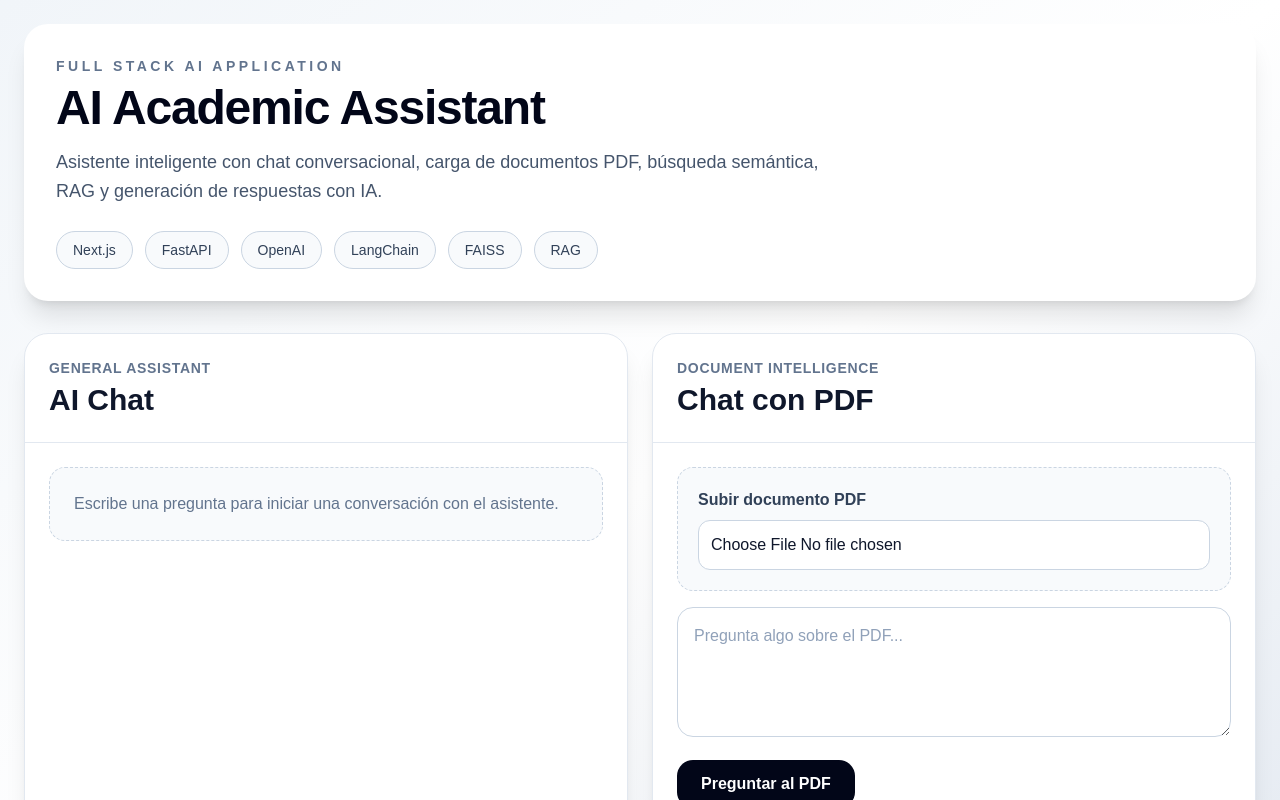
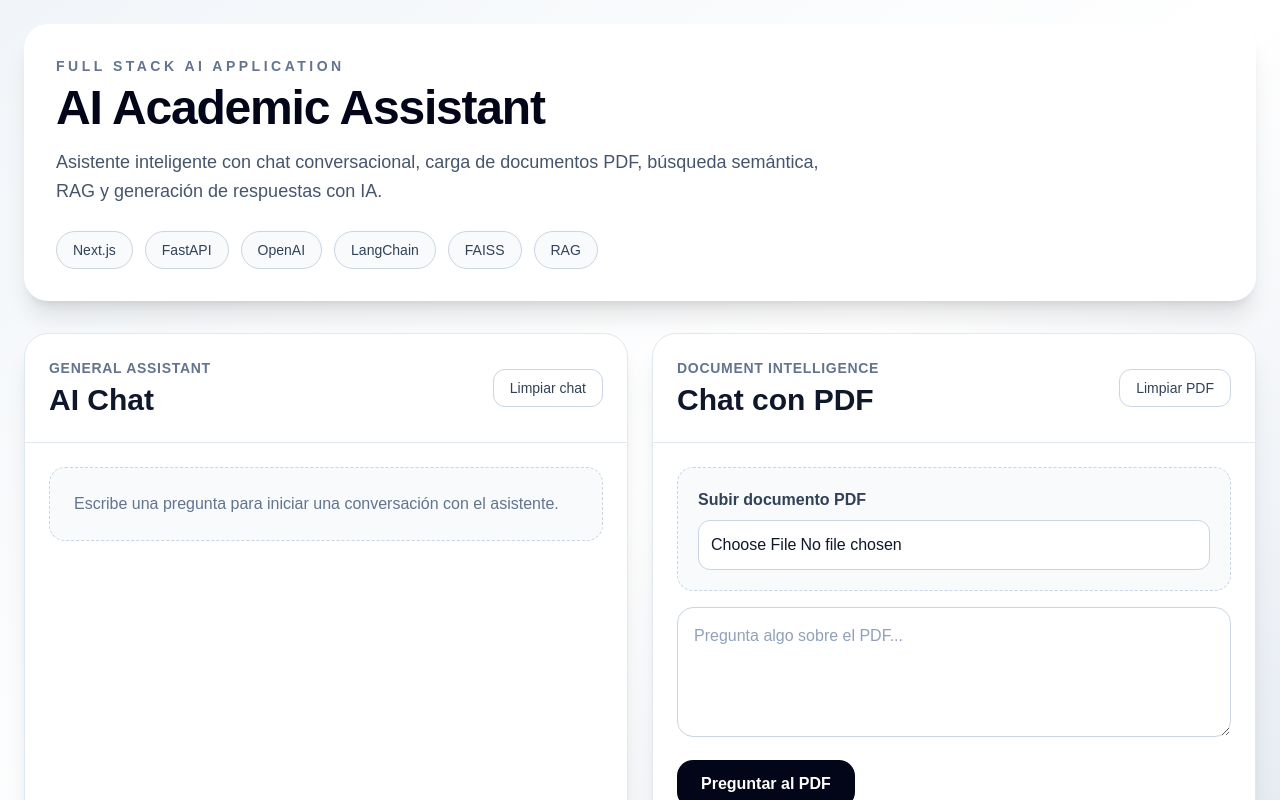
Before and after one commit to jrolandomx/ai-academic-reviewer-frontend, a Next.js app: page / in a window 1280 px wide. Shown: the top 800 px of the page. Built offline with nearby package versions, Linux system fonts and the light colour scheme.

Commit message:
Add clear buttons for chat and PDF

```diff
--- a/app/page.tsx
+++ b/app/page.tsx
@@ -122,6 +122,18 @@ export default function Home() {
     setLoadingPdf(false);
   }
 
+  function clearChat() {
+    setMessage("");
+    setChatResponse("");
+  }
+
+  function clearPDF() {
+    setPdfQuestion("");
+    setPdfResponse("");
+    setPdfSources([]);
+    setUploadStatus("");
+  }
+
   return (
     <main className="min-h-screen bg-gradient-to-br from-slate-100 via-white to-slate-200 p-6 text-slate-900">
       <div className="mx-auto max-w-7xl">
@@ -154,14 +166,25 @@ export default function Home() {
         </header>
 
         <div className="grid grid-cols-1 gap-6 lg:grid-cols-2">
+          {/* ================= CHAT ================= */}
           <section className="flex h-[78vh] flex-col rounded-3xl border border-slate-200 bg-white shadow-xl">
-            <div className="border-b border-slate-200 p-6">
+            <div className="flex items-center justify-between border-b border-slate-200 p-6">
+              <div>
                 <p className="text-sm font-semibold uppercase tracking-wider text-slate-500">
                   General Assistant
                 </p>
+
                 <h2 className="mt-1 text-3xl font-bold text-slate-900">
                   AI Chat
                 </h2>
+              </div>
+
+              <button
+                onClick={clearChat}
+                className="rounded-xl border border-slate-300 px-4 py-2 text-sm font-medium text-slate-700 transition hover:bg-slate-100"
+              >
+                Limpiar chat
+              </button>
             </div>
 
             <div className="flex-1 overflow-y-auto p-6">
@@ -209,14 +232,25 @@ export default function Home() {
             </div>
           </section>
 
+          {/* ================= PDF ================= */}
           <section className="flex h-[78vh] flex-col rounded-3xl border border-slate-200 bg-white shadow-xl">
-            <div className="border-b border-slate-200 p-6">
+            <div className="flex items-center justify-between border-b border-slate-200 p-6">
+              <div>
                 <p className="text-sm font-semibold uppercase tracking-wider text-slate-500">
                   Document Intelligence
                 </p>
+
                 <h2 className="mt-1 text-3xl font-bold text-slate-900">
                   Chat con PDF
                 </h2>
+              </div>
+
+              <button
+                onClick={clearPDF}
+                className="rounded-xl border border-slate-300 px-4 py-2 text-sm font-medium text-slate-700 transition hover:bg-slate-100"
+              >
+                Limpiar PDF
+              </button>
             </div>
 
             <div className="space-y-4 overflow-y-auto p-6">
@@ -284,7 +318,10 @@ export default function Home() {
                       <p className="font-medium text-slate-900">
                         Página {source.page + 1}
                       </p>
-                      <p className="mt-2 text-slate-600">{source.content}</p>
+
+                      <p className="mt-2 text-slate-600">
+                        {source.content}
+                      </p>
                     </div>
                   ))}
                 </div>
```
Lines whose indentation alone changed are shown as unchanged.
